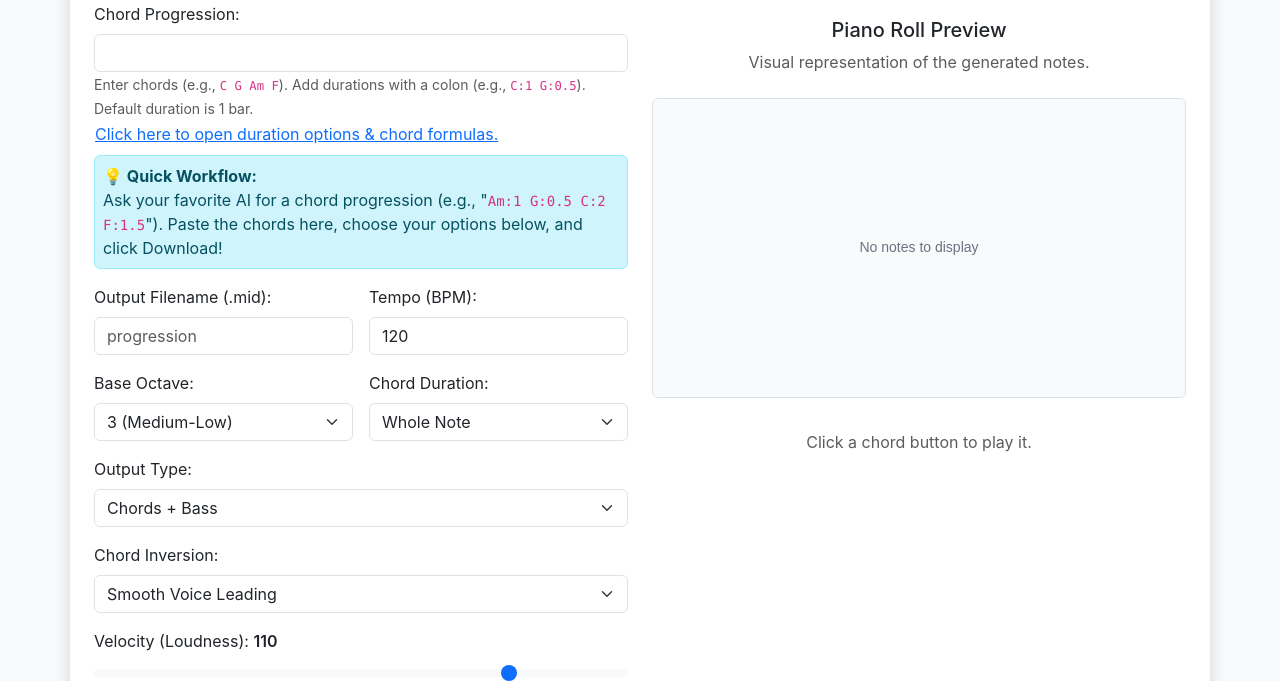
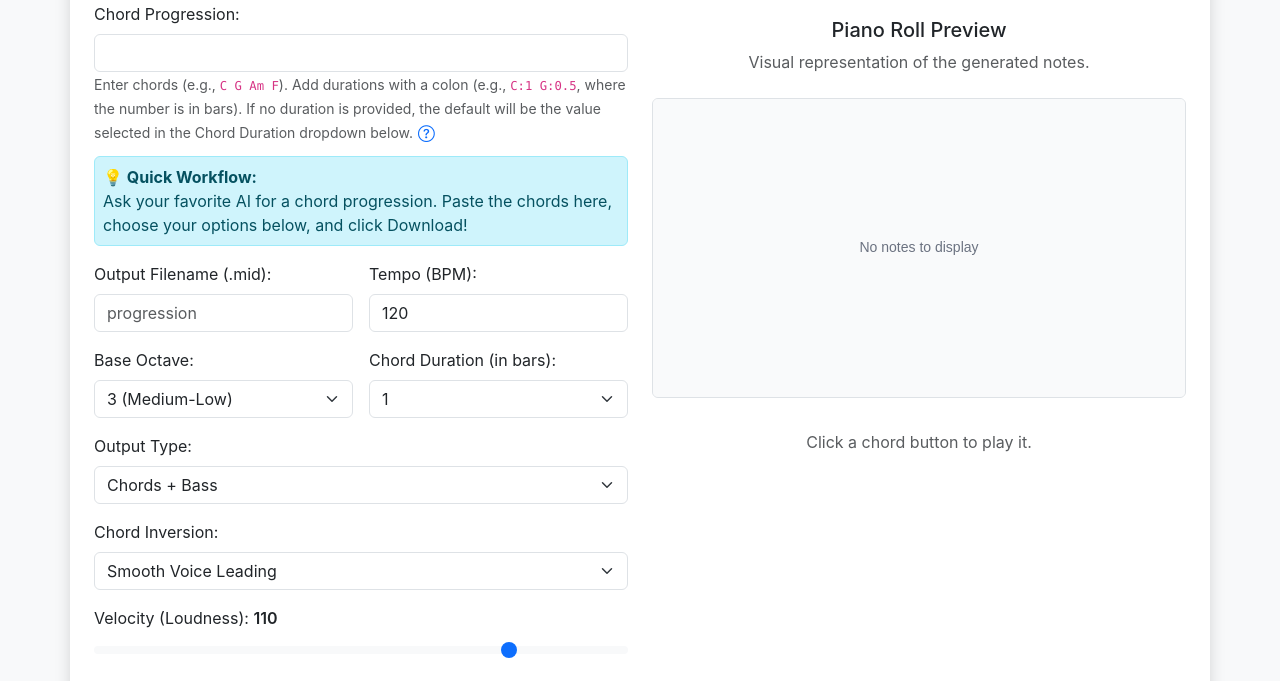
Before and after one commit to 1legality/progression-to-midi, a website: page index.html in a window 1280 px wide. Shown: the part 118-799 px from the top of the page. Drawn offline with nearby package versions, Linux system fonts and the light colour scheme.

Commit message:
ui cleanup

```diff
--- a/ChordInfoModal.ts
+++ b/ChordInfoModal.ts
@@ -14,6 +14,7 @@ export class ChordInfoModal {
 
         // --- Chord Durations Section ---
         modalContent += '<h5>Chord Durations</h5>';
+        modalContent += '<p>Any positive decimal number is accepted (e.g., 0.33, 2.25, etc.). The value represents bars.</p>';
         modalContent += '<table class="table table-bordered">';
         modalContent += '<thead><tr><th>Code</th><th>Description</th></tr></thead>';
         modalContent += '<tbody>';
--- a/index.html
+++ b/index.html
@@ -24,14 +24,13 @@
                         <label for="progression" class="form-label">Chord Progression:</label>
                         <input type="text" id="progression" name="progression" class="form-control">
                         <small id="progressionHelp" class="form-text text-muted">
-                            Enter chords (e.g., <code>C G Am F</code>). Add durations with a colon (e.g., <code>C:1 G:0.5</code>).
-                            Default duration is 1 bar.
-                            <button type="button" class="btn btn-link p-0" id="helpButton" title="Click for more detailed help">Click here to open duration options & chord formulas.</button>
+                            Enter chords (e.g., <code>C G Am F</code>). Add durations with a colon (e.g., <code>C:1 G:0.5</code>, where the number is in bars).
+                            If no duration is provided, the default will be the value selected in the Chord Duration dropdown below.
+                            <button type="button" class="btn btn-link p-0" id="helpButton" title="Click for more detailed help" style="font-size:1.2em; vertical-align:middle;" aria-label="Help"><i class="bi bi-question-circle"></i></button>
                         </small>
                         <div class="alert alert-info mt-2 p-2">
                             <strong>💡 Quick Workflow:</strong>
-                            <p class="mb-0">Ask your favorite AI for a chord progression (e.g.,
-                                "<code>Am:1 G:0.5 C:2 F:1.5</code>"). Paste the chords here, choose your options below, and click
+                            <p class="mb-0">Ask your favorite AI for a chord progression. Paste the chords here, choose your options below, and click
                                 Download!</p>
                         </div>
                     </div>
@@ -57,18 +56,18 @@
                             </select>
                         </div>
                         <div class="col-sm-6">
-                            <label for="chordDuration" class="form-label">Chord Duration:</label>
+                            <label for="chordDuration" class="form-label">Chord Duration (in bars):</label>
                             <select id="chordDuration" name="chordDuration" class="form-select">
-                                <option value="0.25">Sixteenth Note</option>
-                                <option value="0.5">Eighth Note</option>
-                                <option value="0.75">Dotted Quarter</option>
-                                <option value="1">Quarter Note</option>
-                                <option value="1.5">Dotted Half</option>
-                                <option value="2">Half Note</option>
-                                <option value="4" selected>Whole Note</option>
-                                <option value="8">2 Whole Notes</option>
-                                <option value="12">3 Whole Notes</option>
-                                <option value="16">4 Whole Notes</option>
+                                <option value="0.25">0.25</option>
+                                <option value="0.5">0.5</option>
+                                <option value="0.75">0.75</option>
+                                <option value="1" selected>1</option>
+                                <option value="1.5">1.5</option>
+                                <option value="2">2</option>
+                                <option value="4">4</option>
+                                <option value="8">8</option>
+                                <option value="12">12</option>
+                                <option value="16">16</option>
                             </select>
                         </div>
                     </div>
```
Also changed, not shown: dist/bundle.js, readme.md, 1 other file.
